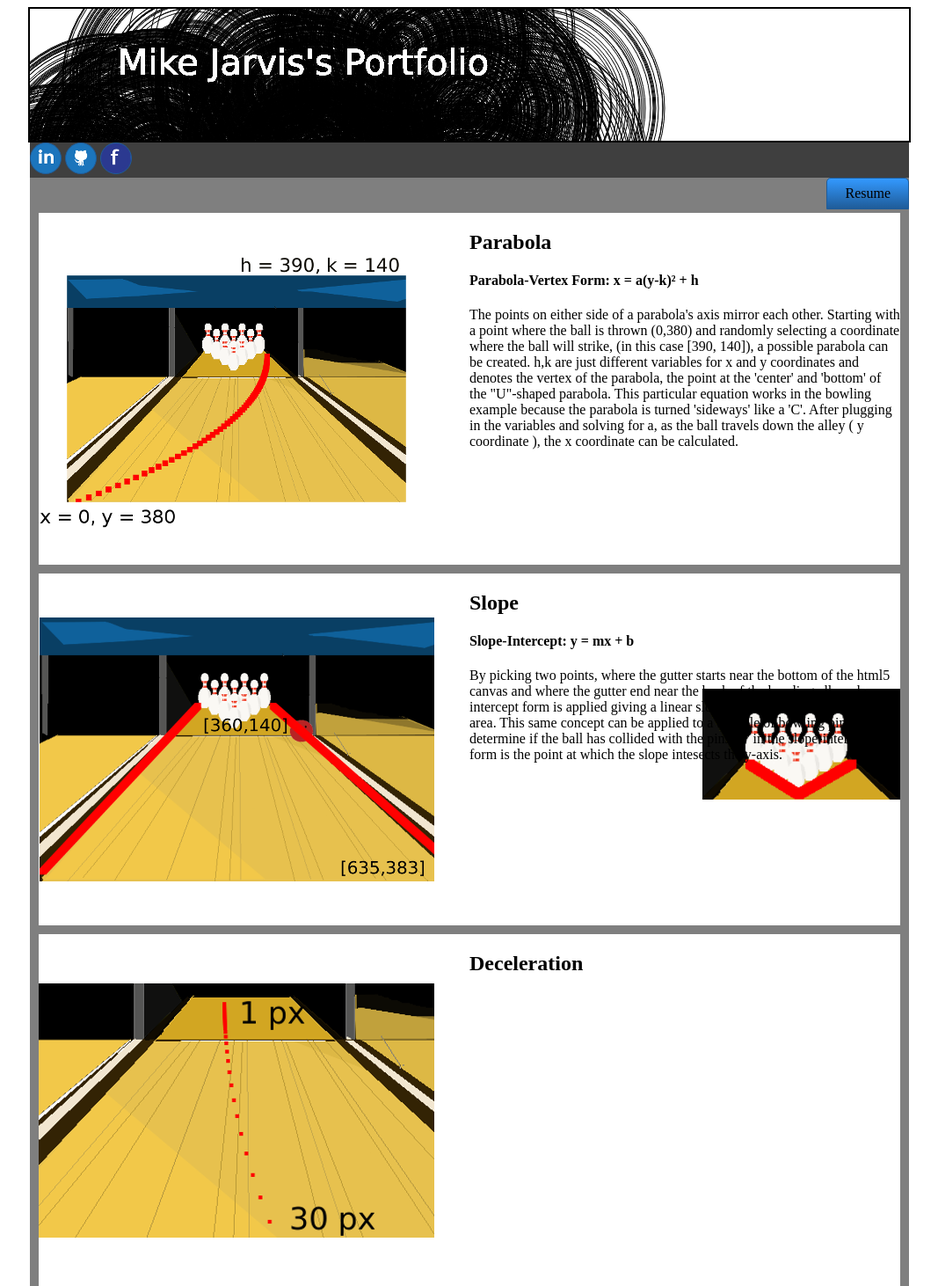
After one commit to mrjd26/Personal-Website, a Django app: page /math/ in a window 1280 px wide. The commit adds this page. Shown: the whole page at 88% size, without its empty margins (106-1173 px from the left). Run offline with Django 3.2, Linux system fonts and the light colour scheme; some libraries are stand-ins or nearby versions.

Commit message:
added canvas.js

```diff
--- /dev/null
+++ b/image/static/canvas.js
@@ -0,0 +1,71 @@
+var isRunning=true;
+var canvas = document.getElementById('myCanvas');
+var ctx = canvas.getContext('2d');
+var arcs = [];
+var firstView = true;
+setTimeout(function(){firstView=false;},5000);
+
+
+canvas.addEventListener('mouseenter', function(evt) {
+  if (!firstView) {
+   ctx.fillStyle="#FFFF00";
+   ctx.font="30pt Verdana";
+   ctx.fillText("Mike Jarvis's Portfolio",100,75);
+  }
+ });
+canvas.addEventListener('mouseleave', function(evt) {
+ ctx.fillStyle="#FFFFFF";
+ ctx.fillText("Mike Jarvis's Portfolio",100,75);
+});
+
+var coords;
+function getRandomInt(min, max) {
+  return Math.floor(Math.random() * (max - min)) + min;
+}
+
+function generateCoord() {
+  var x = getRandomInt(0,600);
+  var y = getRandomInt(0,300);
+  return [x,y]
+ }
+
+
+function render() {
+  for ( i=0;i<arcs.length;i++) {
+   var x = arcs[i][0];
+   var y = arcs[i][1];
+   var r = getRandomInt(0,150);
+   ctx.beginPath();
+   ctx.arc(x,y,r,0,2*Math.PI);
+   ctx.stroke();
+   ctx.fillStyle="#FFFFFF";
+   ctx.font = "30pt Verdana";
+   ctx.fillText("Mike Jarvis's Portfolio",100,75);
+  }
+}
+
+function newArc() {
+ coords = generateCoord();
+ arcs.push(coords);
+}
+setInterval(newArc,300);
+
+function run() {
+ if (isRunning) {
+  window.requestAnimationFrame(run);
+  //update();
+  render();
+ } else {
+  console.log("done");
+  console.log(isRunning);
+ }
+}
+
+//make a call to run
+run();
+function stop(){
+ // stop after 20 seconds
+ setTimeout(function(){isRunning=false;},5000);
+}
+stop();
+canvas.addEventListener("click", function(){isRunning=true;arcs=[];ctx.clearRect(0,0,1000,300);run();stop();});
--- /dev/null
+++ b/image/static/extends.css
@@ -0,0 +1,29 @@
+.alley-math{
+ margin:10px 10px 10px 10px;
+ height:400px;
+ width:980px;
+ background-color:white;
+}
+.alley-math .img-box {
+ display:inline-block;
+ width:490px;
+ height:400px;
+ float:left;
+}
+.helper{
+ display:inline-block;
+ vertical-align:middle;
+ height:100%;
+}
+.img-box img{
+ vertical-align:middle;
+ }
+.alley-math .paragraph{
+ display:inline-block;
+ float:right;
+ width:490px;
+}
+.small-inlay{
+ float:right;
+ margin-top:-100px;
+}
--- a/image/static/image.js
+++ b/image/static/image.js
@@ -1,99 +1,15 @@
-//globals declarations
-var ltx = 390;
-var lty = 50;
-var mtx = 390;
-var mty = 50;
-var c = document.getElementById('myCanvas');
-var ctx = c.getContext("2d");
-
-// draws the Html5 Canvas lines
-function draw(x_start, y_start, x_end, y_end, x_change, y_change) {
-  ctx.moveTo(x_start,y_start);
-  ctx.lineTo(x_end,y_end);
-  ctx.stroke();
-  ltx = x_end + x_change;
-  lty = y_end + y_change;
-}
-
-//handles the logic for the angled line(s)
-var check = function(){
- if(lty < 100){
-  ctx.beginPath();
-  x_change = -4;
-  y_change = 4;
-  draw(mtx,mty,ltx,lty,x_change,y_change);
-  setTimeout(check,1);
-  ctx.closePath();
- } else {
-  console.log('end check 1');
- }
-}
-
-//handles the logic for the straight line
-var check2 = function(){
-  if (lty >= 100 && ltx > 0) {
-   ctx.beginPath();
-   x_change = -8;
-   y_change = 0;
-   draw(mtx,mty,ltx,lty,x_change,y_change);
-   setTimeout(check2,1);
-   ctx.closePath();
-  } else {
-   console.log('done');
-  }
-}
-
-// the animation of all 3 lines being drawn on the canvas
-function animate(){
-  check();
-  setTimeout(function(){
-  mtx = 495;
-  mty = 25;
-  ltx = 495;
-  lty = 25;
-  }, 700);
-  setTimeout(check,700);
-  setTimeout(function(){
-  mtx = 423;
-  mty = 100;
-  ltx = 423;
-  lty = 100;
-  }, 1500);
-  setTimeout(check2,1500);
-}
-
-function clearCanvas(){
- // top left, width x height of canvas
- ctx.clearRect(0,0,700,150);
-}
-function reDraw(){
-  ctx.fillStyle = "#003147";
-  ctx.font = "20pt Verdana";
-  ctx.fillText("Mike Jarvis's Portfolio",50,75);
-  ctx.beginPath();
-  ctx.arc(395,50,5,0,2*Math.PI);
-  ctx.stroke();
-  ctx.beginPath();
-  ctx.arc(500,20,5,0,2*Math.PI);
-  ctx.stroke();
-}
-
-  /***********************
-   start jquery doc ready
-  ***********************/
 $( document ) .ready(function(){
-
- $("#myCanvas").click(function() {
-  ltx = 390;
-  lty = 50;
-  mtx = 390;
-  mty = 50;
-
-  clearCanvas();
-  reDraw();
-  setTimeout(animate,500);
- });
-
+ var firstView = true;
+ setTimeout(function(){firstView=false;},5000);
+  $("#banner").hover(
+   function() {
+    if (!firstView) {
+     $(this).css({'background-color':'yellow'});
+    };
+   }, function() {
+    $(this).css({'background-color':'white'});
+    }
+  );
  /* skills box */
  $(".desc").mouseenter(function(){
   var e = this.id;
@@ -151,7 +67,6 @@ $("#accordion").accordion({
  /********** my picture grabber ******************/
  $.getJSON("/json_maker/", { target: target.id } )
   .done(function( json ) {
-   console.log(json);
    var items = json;
 
    // define options (if needed)
@@ -199,9 +114,7 @@ $("#accordion").accordion({
  });
 
  $('#background, #close').click(function(){
-  console.log("background was clicked",is_open);
   if (is_open && ($('#popup').css('display') != 'none')) {
-   console.log("this condition executing");
    $('#popup').css({'display':'none'});
    is_open = false;
   }
--- a/image/static/my.css
+++ b/image/static/my.css
@@ -132,9 +126,6 @@ h1 {
  font-size:95px;
  font-weight:normal;
 }
-canvas {
-}
-
 #logo {
  float:right;
 }
@@ -143,7 +134,7 @@ canvas {
  display:block;
  margin-left:auto;
  margin-right:auto;
- background-color:rgb(0,3,6);
+/* background-color:rgb(0,3,6);*/
  background-color:rgba(0,0,0,0.5);
 }
 #accordion {
@@ -337,6 +328,41 @@ background-position: 0px 0px;
  -webkit-transform: rotate(4deg);
  transform: rotate(4deg);
 }
+#posts-main{
+ margin-top:40px;
+}
+#post-container{
+ margin:10px 10px 10px 10px;
+ width:1000px;
+ margin-left:auto;
+ margin-right:auto;
+ height:195px;
+ border-bottom:groove;
+ box-shadow: -1px -1px 5px #888888;
+}
+#topic{
+ text-decoration:none;
+ color:black;
+ margin:0 0 15px 0;
+}
+#topic:hover{
+ color:#0b93d5;
+}
+#img-box {
+ display:inline-block;
+ width:200px;
+ float:left;
+ height:175px;
+ margin:10px 0px 10px 10px;
+}
+#topic-caption-box{
+ height:175px;
+ float:right;
+ width:690px;
+ display:inline-block;
+ margin: 10px 50px 10px 50px;
+}
+
 
 /*********************************
 /* Phone device screen CSS
--- a/image/urls.py
+++ b/image/urls.py
@@ -11,4 +11,5 @@ urlpatterns = patterns('',
     url(r'^admin/', include(admin.site.urls)),
     url(r'^$', 'image.views.home', name='home'),
     url(r'^json_maker/', 'image.views.json_maker', name='json'),
+    url(r'^math/', 'image.views.math', name='math'),
 )
--- a/image/views.py
+++ b/image/views.py
@@ -5,7 +5,19 @@ from django.http import HttpResponse
 from PIL import Image
 
 def home(request):
-  return render(request, 'home.html')
+  post = {
+             'Animation with Html5 Canvas':{
+                                         'imgSrc':'/static/blackandwhite.png',
+                                         'caption':'A good way to animate using Html5 Canvas is by asking the browser for RequestAnimationFrame.  This browser method was created to handle animations inside browsers. It is usefull across different browsers with different frame update rates as well. This post covers the very basic idea to get started with an Html5 Canvas animation'
+                                        },
+             'Basic Math in a Bowling Game':{
+                                         'imgSrc':'/static/bowling.png',
+                                         'caption':'Much of computer programming can be performed with basic math skills.  Think of setting percentages in CSS3 for div heights or setting a javascript popup to open at 1/2 the width of the current browser window. Taking this concept one step further, some classical formulas for geometry and algebra can be helpful when creating apps.  See how a bowling game was created with the <canvas> tag and some helpful formulas to make the game play ( at least a little ) more realistic.',
+                                          'url':'math',
+                                            }
+        }
+
+  return render(request, 'home.html', {'post': post})
 
 def json_maker(request):
   lst = []
@@ -23,4 +35,7 @@ def json_maker(request):
 
   data = json.dumps(lst)
 
+def math(request):
+  return render(request, 'bowl.html')
+
   return HttpResponse(data)
--- /dev/null
+++ b/templates/bowl.html
@@ -0,0 +1,39 @@
+{% extends "home.html" %}
+
+{% block jquery_accordion %}
+{% endblock %}
+
+{% block body %}
+ <div class="alley-math">
+  <div class="img-box">
+   <span class="helper"></span><img src="/static/parabola.png"/>
+  </div>
+  <div class="paragraph">
+   <h2>Parabola</h2>
+   <h4>Parabola-Vertex Form: x = a(y-k)² + h</h4>
+   <p>The points on either side of a parabola's axis mirror each other. Starting with a point where the ball is thrown (0,380) and randomly selecting a coordinate where the ball will strike, (in this case [390, 140]), a possible parabola can be created.  h,k are just different variables for x and y coordinates and denotes the vertex of the parabola, the point at the 'center' and 'bottom' of the "U"-shaped parabola.  This particular equation works in the bowling example because the parabola is turned 'sideways' like a 'C'.  After plugging in the variables and solving for a, as the ball travels down the alley ( y coordinate ), the x coordinate can be calculated.
+  </div>
+ </div>
+ <div class="alley-math">
+  <div class="img-box">
+   <span class="helper"></span><img src="/static/gutterball.png"/>
+  </div>
+  <div class="paragraph">
+   <h2>Slope</h2>
+   <h4>Slope-Intercept: y = mx + b</h4>
+   <p style="display-inline">By picking two points, where the gutter starts near the bottom of the html5 canvas and where the gutter end near the back of the bowling alley, slope intercept form is applied giving a linear slope and thus, an out-of-bounds area.  This same concept can be applied to a triangle of bowling pins to determine if the ball has collided with the pins. 'b' in the slope-intercept form is the point at which the slope intesects the y-axis.</p>
+   <div class="small-inlay">
+    <img src="/static/pin_triangle.png"/>
+   </div>
+  </div>
+ </div>
+ <div class="alley-math">
+  <div class="img-box">
+    <span class="helper"></span><img src="/static/decel.png"/>
+  </div>
+  <div class="paragraph">
+   <h2>Deceleration</h2>
+  </div>
+ </div>
+
+{% endblock %}
--- a/templates/home.html
+++ b/templates/home.html
@@ -12,7 +12,7 @@
 
 </script>
 <link rel="stylesheet" type="text/css" href="/static/my.css">
-
+<link rel="stylesheet" type="text/css" href="/static/extends.css">
 <link rel="stylesheet" href="/static/jquery-ui/jquery-ui.min.css">
 <link rel="stylesheet" href="/static/jquery-ui/jquery-ui.structure.min.css">
 <link rel="stylesheet" href="/static/jquery-ui/jquery-ui.theme.min.css">
@@ -37,28 +37,14 @@
 <script src="/static/jquery-ui/jquery-ui.min.js"></script>
 </head>
 
-<body onload="animate()">
+<body>
 <div id="background">
-<div id="banner">
- <h1><span id="portfolio">Mike Jarvis</span></h1>
- <canvas id="myCanvas" height="150" width="700"></canvas>
- <script>
-  var c = document.getElementById('myCanvas');
-  var ctx = c.getContext("2d");
-  ctx.fillStyle = "#003147";
-  ctx.font = '20pt Verdana';
-  ctx.fillText("Mike Jarvis's Portfolio",50,75);
-  ctx.beginPath();
-  ctx.arc(395,50,5,0,2*Math.PI);
-  ctx.stroke();
-  ctx.beginPath();
-  ctx.arc(500,20,5,0,2*Math.PI);
-  ctx.stroke();
- </script>
-<div id="logo_box"></div>
-</div>
+<a href="/"><div id="banner">
+ <canvas id="myCanvas" height="150" width="1000"></canvas>
+</div></a>
 
 <div class="back_pane">
+ {% block jquery_accordion %}
  <div id="accordion">
   <h3 id="myheading1">Timeline</h3>
   <div id="main_container">
@@ -262,16 +248,36 @@ $(&#39;#Tesla&#39;).click(function() {openPhotoSwipe(this)});
 </div>
 <!--end pane -->
 </div>
+{% endblock %}
  <div class="back_pane" id="footer">
- <div id="social">
+   <div id='links-container'>
     <a href="https://www.linkedin.com/in/jarvisengineer"><div id="in" class="sprite"></div></a>
     <a href="https://github.com/mrjd26"><div id="git"class="sprite"></div></a>
     <a href="https://facebook.com/mike.jarvis.560"><div id="fb" class="sprite"></div></a>
-
+   </div>
+   <div id="resume-container">
     <div id="resume">Resume</div>
    </div>
-
-<!-- end pane -->
+ </div>
+<!-- recent posts... generated from python dictionary at server, templated with django -->
+ <div id="posts-main">
+ {% block body %}
+  {% for topic, value in post.items %}
+  <div id="post-container">
+   <div id="img-box">
+    <img id="img-link"src="{{ value.imgSrc }}"/>
+   </div>
+   <div id="topic-caption-box">
+    <a id="topic" href="/{{value.url}}/">
+     <h2 id="topic">{{ topic }}</h2>
+    </a>
+    <div id="caption">
+     {{ value.caption}}
+    </div>
+   </div>
+  </div>
+  {% endfor %}
+ {% endblock %}
  </div>
 <!-- background -->
 </div>
@@ -283,8 +289,23 @@ $(&#39;#Tesla&#39;).click(function() {openPhotoSwipe(this)});
      <div id="close"><span>Close(X)</span></div>
     </div>
     <iframe id="doc" src="https://docs.google.com/document/d/1Y-xCG3tn828p3V8cycUK_HrG92y6Y2PVD6KJQPUjn2E/pub?embedded=true"></iframe> </div>
+
+
+
 </body>
 
-
+<script id="title">
+ console.log('screenwidth',screen.width);
+ if (screen.width < 480) {
+  setTimeout(function(){
+   var c = document.getElementById("myCanvas");
+   var ctx = c.getContext("2d");
+   ctx.fillStyle = "black";
+   ctx.font="bold 100px Verdana";
+   ctx.fillText("Mike Jarvis Portfolio",5,100);
+  },6000);
+ }
+</script>
 <script src="/static/image.js"></script>
+<script src="/static/canvas.js"></script>
 </html>
```
Also changed, not shown: other parts of image/static/my.css (+48 -29 lines), image/static/blackandwhite.png (added), image/static/bowling.png (added), image/static/decel.png (added), image/static/gutterball.png (added), image/static/parabola.png (added), image/static/pin_triangle.png (added), image/static/slope.png (added), image/static/strike.png (added), image/static/website-banner.png. Lines whose indentation alone changed are shown as unchanged.
